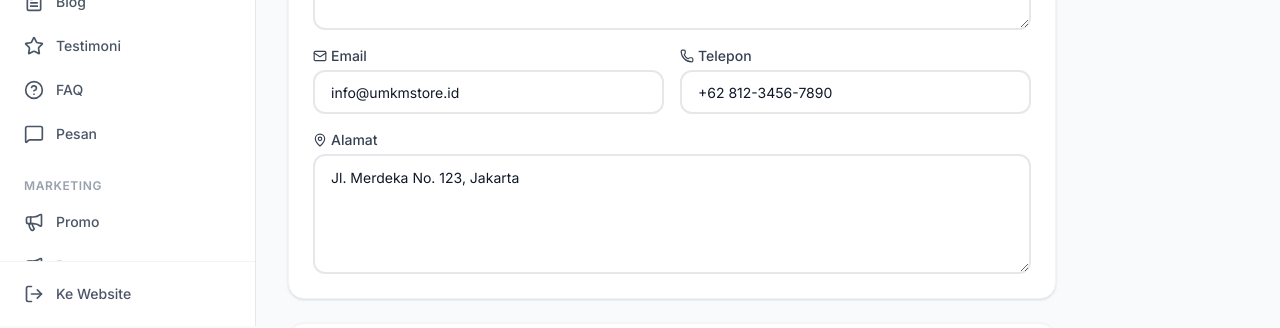
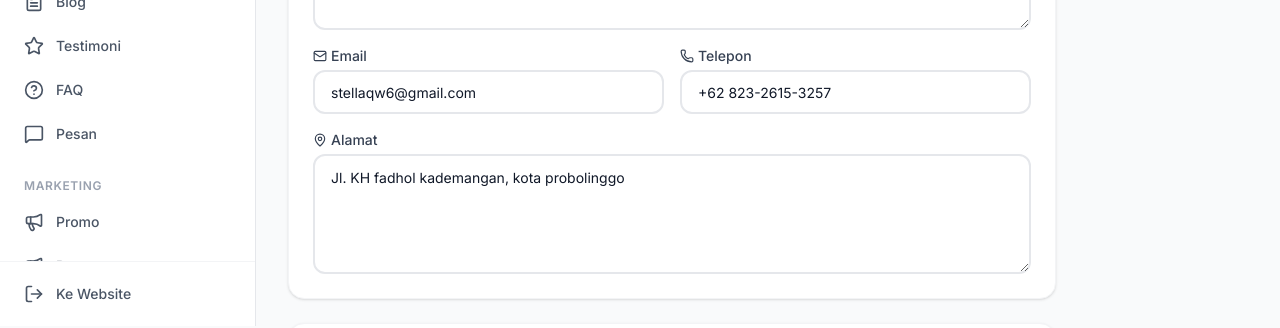
Before and after one commit to stellaqw6-prog/website_umkm, a Next.js app: page /admin/settings in a window 1280 px wide. Shown: the part 474-802 px from the top of the page. Built offline with nearby package versions, Linux system fonts and the light colour scheme; no server answers.

Commit message:
Update admin-settings.tsx

```diff
--- a/src/components/admin/admin-settings.tsx
+++ b/src/components/admin/admin-settings.tsx
@@ -13,10 +13,10 @@ export function AdminSettings() {
   const [settings, setSettings] = useState({
     siteName: "UMKM Store",
     siteDescription: "Platform UMKM terpercaya Indonesia",
-    email: "info@umkmstore.id",
-    phone: "+62 812-3456-7890",
-    address: "Jl. Merdeka No. 123, Jakarta",
-    whatsapp: "6281234567890",
+    email: "stellaqw6@gmail.com",
+    phone: "+62 823-2615-3257",
+    address: "Jl. KH fadhol kademangan, kota probolinggo",
+    whatsapp: "6282326153257",
     facebook: "https://facebook.com/umkmstore",
     instagram: "https://instagram.com/umkmstore",
     tiktok: "https://tiktok.com/@umkmstore",
```
